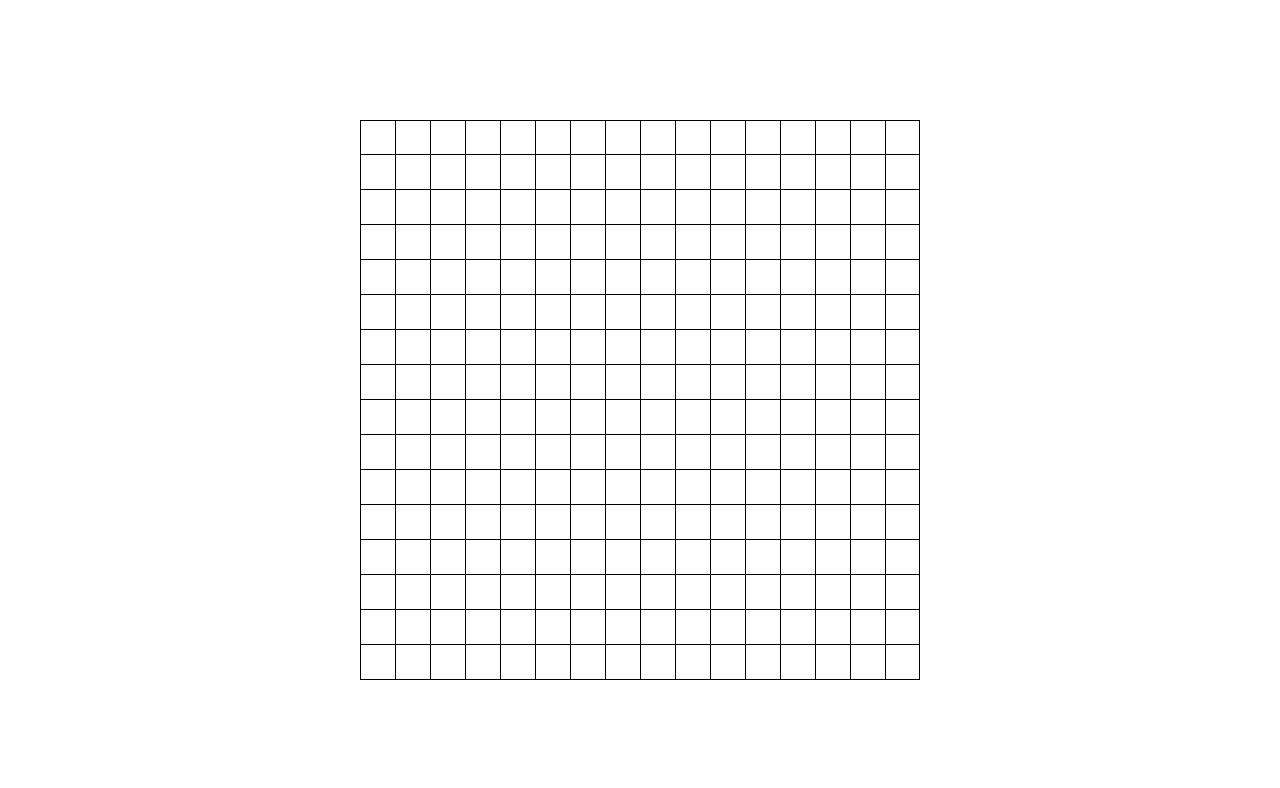
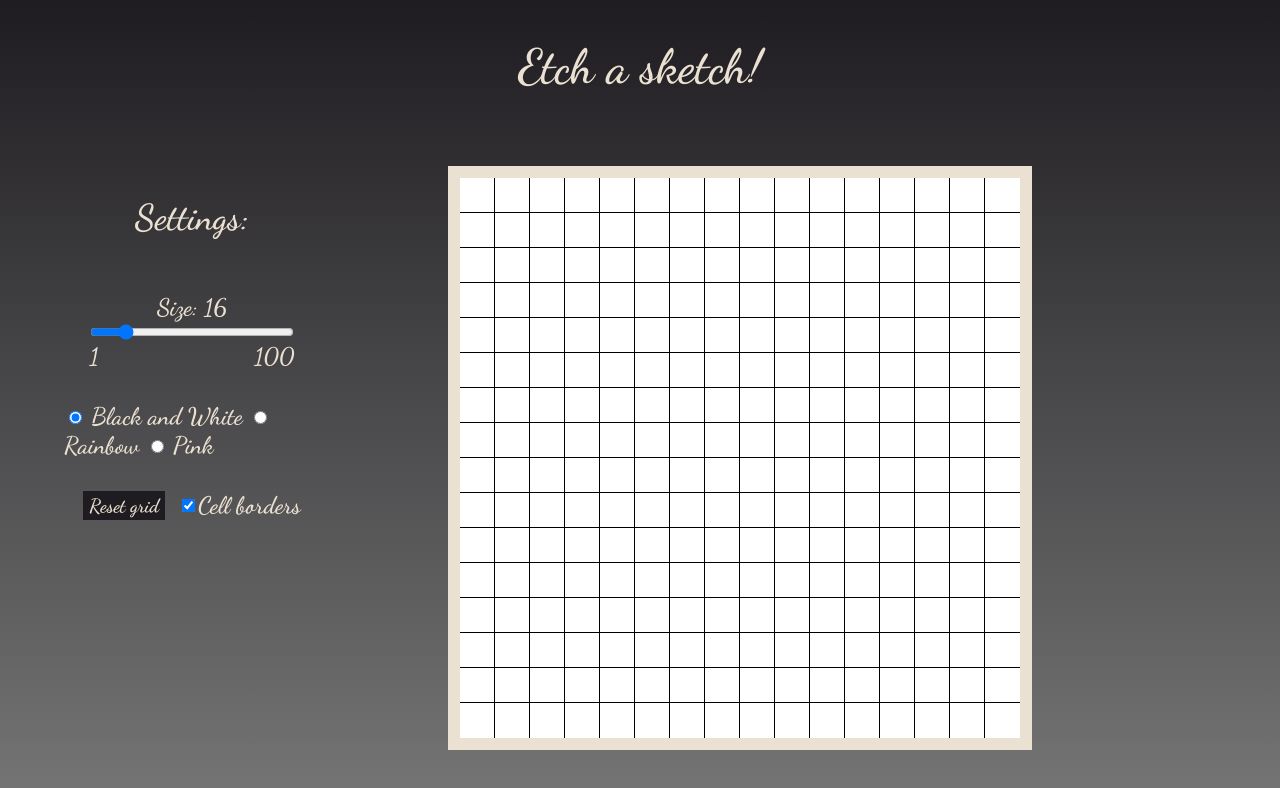
Before and after one commit to drApples/Etch-a-sketch, a plain HTML site: page index.html in a window 1280 px wide. Drawn offline with Linux system fonts and the light colour scheme.

Commit message:
Etch a sketch version alpha!

```diff
--- a/index.html
+++ b/index.html
@@ -1,12 +1,43 @@
 <html>
+
 <head>
     <meta charset="UTF-8" lang="eng">
     <link href="style.css" rel="stylesheet">
+    <link rel="preconnect" href="https://fonts.gstatic.com">
+    <link href="https://fonts.googleapis.com/css2?family=Dancing+Script:wght@600&display=swap" rel="stylesheet">
+    <title>Etch a sketch</title>
 </head>
+
 <body>
+    <h1>Etch a sketch!</h1>
     <main>
+        <div class="settings">
+            <h2>Settings: </h2>
+            <div class="rangeElement">
+                <p id="sizeInfo">Size: 16</p>
+                <input autocomplete="off" type="range" id="gridSize" min="1" max="100" value="16">
+                <div class="minMax">
+                    <div class="minLeft">1</div>
+                    <div class="maxRight">100</div>
+                </div>
+            </div>
+            <div id="gridMode">
+                <input autocomplete="off" type="radio" id="blackWhite" name="mode" value="blackWhite" checked>
+                <label for="blackWhite">Black and White</label>
+                <input autocomplete="off" type="radio" id="rainbow" name="mode" value="rainbow">
+                <label for="rainbow">Rainbow</label>
+                <input autocomplete="off" type="radio" id="pink" name="mode" value="pink">
+                <label for="pink">Pink</label>
+            </div>
+            <div class="resetOptions">
+                <button id="resetButton">Reset grid</button>
+                <input autocomplete="off" type="checkbox" id="cellBorders" name="borders" checked>
+                <label for="borders">Cell borders</label>
+            </div>
+        </div>
         <div class="gridContainer"></div>
     </main>
     <script src="script.js"></script>
 </body>
+
 </html>
--- a/script.js
+++ b/script.js
@@ -1,27 +1,110 @@
 const gridContainer = document.querySelector('.gridContainer');
+const inputSize = document.getElementById('gridSize');
+const resetButton = document.getElementById('resetButton');
+const sizeInfo = document.getElementById('sizeInfo');
+const rainbowMode = document.getElementById('rainbow');
+const blackWhiteMode = document.getElementById('blackWhite');
+const pinkMode = document.getElementById('pink');
+const cellBorders = document.getElementById('cellBorders');
+let cells;
+let mode = blackWhite;
+
 creategrid(16);
+getInput();
 
-function creategrid(gridSide) {
+function creategrid(gridSize) {
 
-    for (let i = 1; i <= gridSide**2; i++) {
+    for (let i = 1; i <= gridSize ** 2; i++) {
         let cell = document.createElement('div');
-        cell.setAttribute('class', 'cell')
-        cell.addEventListener('mouseenter', e => e.target.style.backgroundColor = 'black')
+        cell.setAttribute('class', 'cell');
+        cell.setAttribute('data-gradient', '100');
+        cell.addEventListener('mouseenter', mode);
+        cell.setAttribute('style', 'background-color: white; border-style: solid; border-color: black; border-width: ' + cellBorder(i, gridSize, cell));
+        gridContainer.appendChild(cell);
+    }
+    cells = document.querySelectorAll('.cell');
+}
 
-        if(i === gridSide){
-            cell.setAttribute('style', 'border: thin solid black');
+function changeGrid(gridSize) {
+    gridContainer.setAttribute('style', `grid-template-columns: repeat(${gridSize}, 1fr); grid-template-rows: repeat(${gridSize}, 1fr)`);
+    destroyGrid();
+    creategrid(gridSize);
 }
-        else if(i % gridSide === 0){
-           cell.setAttribute('style', 'border-bottom: thin solid black; border-left: thin solid black; border-right: thin solid black');
+
+function getInput() {
+    inputSize.addEventListener('input', e => {
+        changeGrid(+e.target.value);
+        sizeInfo.innerText = e.target.value;
+    })
+
+    rainbowMode.addEventListener('change', () => setMode(rainbow));
+    blackWhiteMode.addEventListener('change', () => setMode(blackWhite));
+    pinkMode.addEventListener('change', () => setMode(pink));
+    resetButton.addEventListener('click', resetGrid);
+    cellBorders.addEventListener('change', setBorders)
 }
-        else if(i < gridSide){
-            cell.setAttribute('style', 'border-bottom: thin solid black; border-left: thin solid black; border-top: thin solid black');
+
+function destroyGrid() {
+    while (gridContainer.firstChild) {
+        gridContainer.removeChild(gridContainer.firstChild);
+    }
+}
+
+function resetGrid() {
+    cells.forEach(cell => cell.style.backgroundColor = 'white');
+}
+
+function setBorders(e) {
+    if(e.target.checked){
+       let cells = document.getElementsByClassName('cell');
+       for(let i = 0; i<cells.length; i++){
+        cells[i].style.border = '1px solid black';
+        cells[i].style.borderWidth = cellBorder(i+1, Math.sqrt(cells.length));
+    }
 }
     else{
-            cell.setAttribute('style', 'border-bottom: thin solid black; border-left: thin solid black');
+        cells.forEach(cell => cell.style.border = 'none');
+    }
 }
 
+function blackWhite(e) {
+    e.target.style.backgroundColor = 'black';
+    e.target.dataset.gradient = '100';
+}
 
-        gridContainer.appendChild(cell);
+function rainbow(e) {
+    let red = Math.floor(Math.random() * 256);
+    let green = Math.floor(Math.random() * 256);
+    let blue = Math.floor(Math.random() * 256);
+    e.target.style.backgroundColor = `rgb(${red}, ${green}, ${blue})`
+    e.target.dataset.gradient = '100';
+}
+
+function pink(e) {
+        e.target.style.backgroundColor = `hsl(319, 39%, ${e.target.dataset.gradient - 10}%)`;
+        e.target.dataset.gradient = e.target.dataset.gradient - 10;
+}
+
+function setMode(chosenMode) {
+    cells.forEach(
+        cell => {
+            cell.removeEventListener('mouseenter', mode);
+            cell.addEventListener('mouseenter', chosenMode);
+        })
+    mode = chosenMode
+}
+
+function cellBorder(i, gridSize){
+    if (i === gridSize ** 2) {
+        return '0';
+    }
+    else if (i % gridSize === 0) {
+       return '0 0 1px 0';
+    }
+    else if (i > gridSize * (gridSize - 1)) {
+        return '0 1px 0 0';
+    }
+    else {
+        return '0 1px 1px 0';
     }
 }
--- a/style.css
+++ b/style.css
@@ -1,19 +1,30 @@
+
 body{
-    width: 100%;
-    height: 100%;
+    width: 100vw;
+    height: 100vh;
     margin: 0;
     display: flex;
     flex-direction: column;
     justify-content: center;
+    align-items: center;
+    color: black;
+    font-family: 'Dancing Script', cursive;
+    background: linear-gradient(rgb(30, 28, 32),rgb(117, 117, 117));
+    color: rgb(235, 225, 210);
+}
+
+h1{
+    margin-top: 3%;
+    font-size: 300%;
 }
 
 main{
     width: 100%;
     height: 90%;
     display: flex;
-    flex-direction: column;
-    justify-content: center;
-    align-items: center;
+    flex-direction: row;
+    justify-content: start;
+    margin-top: 3%;
 }
 .gridContainer{
     display: grid;
@@ -21,9 +32,81 @@ main{
     grid-template-rows: repeat(16, 1fr);
     height: 70vh;
     width: 70vh;
-    border: none;
+    border: 1.5vh solid ;
 }
 
 .gridContainer:hover{
-    cursor: url(pen.cur) 0 24, auto;
+    cursor: url(pen.png) 0 20, auto;
 }
+
+button{
+    border: none;
+    background-color: rgb(30, 28, 32);
+    color: rgb(235, 225, 210);
+    font-family: 'Dancing Script', cursive;
+    margin-right: 5%;
+    font-size: 80%;
+}
+
+button:hover{
+    cursor: pointer;
+}
+
+.settings{
+    display: flex;
+    flex-direction: column;
+    align-items: center;
+    height: 60%;
+    width: 20%;
+    margin-left: 5%;
+    margin-right: 10%;
+    font-size: 150%;
+}
+
+#sizeInfo{
+    margin-bottom: 0;
+    margin-top: 12%;
+}
+.minMax{
+    display: flex;
+    flex-direction: row;
+    justify-content: space-between;
+    width: 100%;
+}
+
+.rangeElement {
+    width: 80%;
+    display: flex;
+    flex-direction: column;
+    align-items: center;
+}
+
+#gridSize{
+    width: 100%;
+}
+
+#gridMode{
+    margin-top: 12%;
+}
+
+.resetOptions{
+    display: flex;
+    justify-content: center;
+    margin-top: 12%;
+    width: 100%;
+    text-align: center;
+}
+
+label{
+    padding: auto;
+}
+
+@media (orientation: portrait){
+    .gridContainer{
+        height: 75vw;
+        width: 75vw;
+    }
+    main{
+        flex-direction: column;
+    }
+}
```
Also changed, not shown: pen.png (added), 1 other file. Lines whose indentation alone changed are shown as unchanged.
